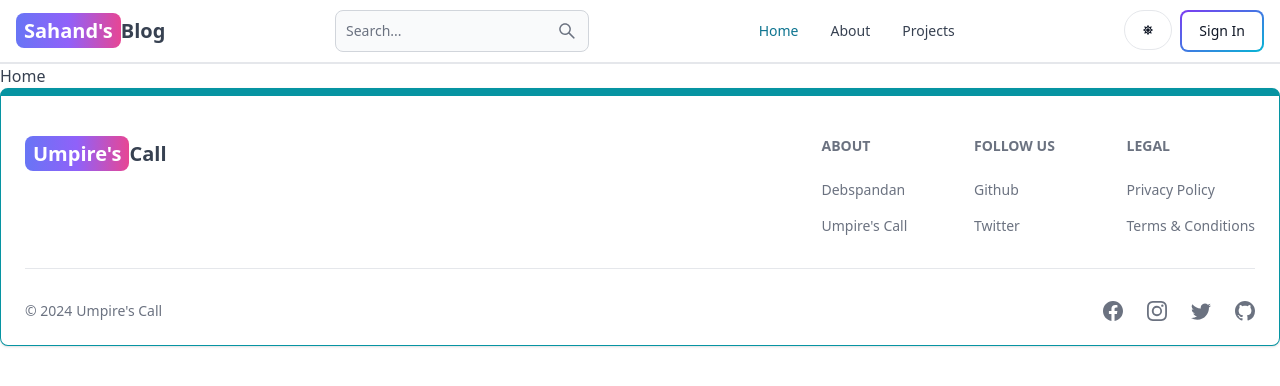
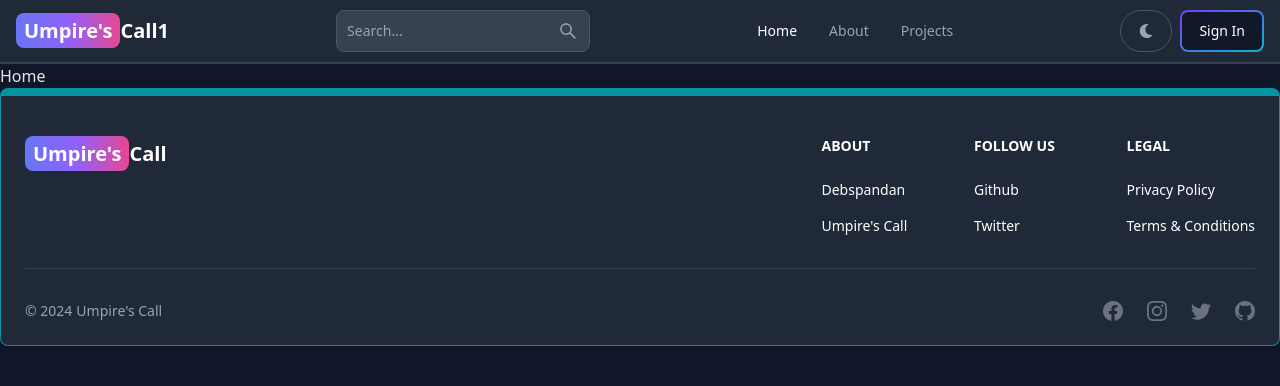
Before and after one commit to DebspandanC2911/Umpires-Call, a React (Vite) app in the folder client/: page / in a window 1280 px wide. Shown: the top 386 px of the page. Built offline with nearby package versions, Linux system fonts and the light colour scheme.

Commit message:
Complete dark mode functionality

```diff
--- a/client/src/components/Header.jsx
+++ b/client/src/components/Header.jsx
@@ -55,9 +55,9 @@ export default function Header() {
         className='self-center whitespace-nowrap text-sm sm:text-xl font-semibold dark:text-white'
       >
         <span className='px-2 py-1 bg-gradient-to-r from-indigo-500 via-purple-500 to-pink-500 rounded-lg text-white'>
-          Sahand's
+          Umpire's
         </span>
-        Blog
+        Call1
       </Link>
       <form onSubmit={handleSubmit}>
         <TextInput
@@ -74,7 +74,7 @@ export default function Header() {
       </Button>
       <div className='flex gap-2 md:order-2'>
         <Button
-          className='w-12 h-10 hidden sm:inline'
+          className='w-15 h-15 hidden sm:inline'
           color='gray'
           pill
           onClick={() => dispatch(toggleTheme())}
@@ -82,11 +82,9 @@ export default function Header() {
           {theme === 'light' ? <FaSun /> : <FaMoon />}
         </Button>
         {currentUser ? (
-          <Dropdown
-            arrowIcon={false}
-            inline
+          <Dropdown arrowIcon={false} inline
             label={
-              <Avatar alt='user' img={currentUser.profilePicture} rounded />
+              <Avatar alt='user' img={currentUser.profilePicture} rounded/>
             }
           >
             <Dropdown.Header>
--- a/client/src/redux/theme/themeSlice.js
+++ b/client/src/redux/theme/themeSlice.js
@@ -1,7 +1,7 @@
 import {createSlice} from '@reduxjs/toolkit';
 
 const initialState = {
-    theme: 'light',
+    theme: 'dark',
 };
 
 const themeSlice = createSlice({
```
